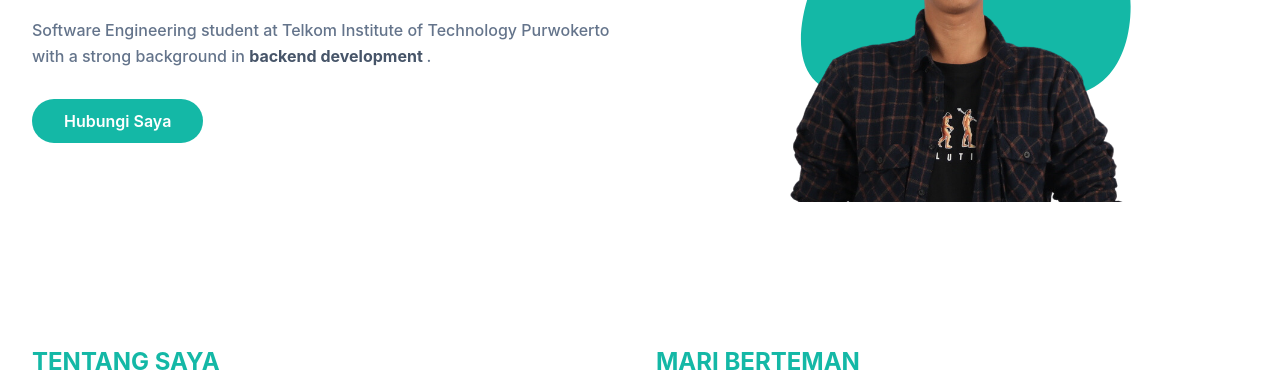
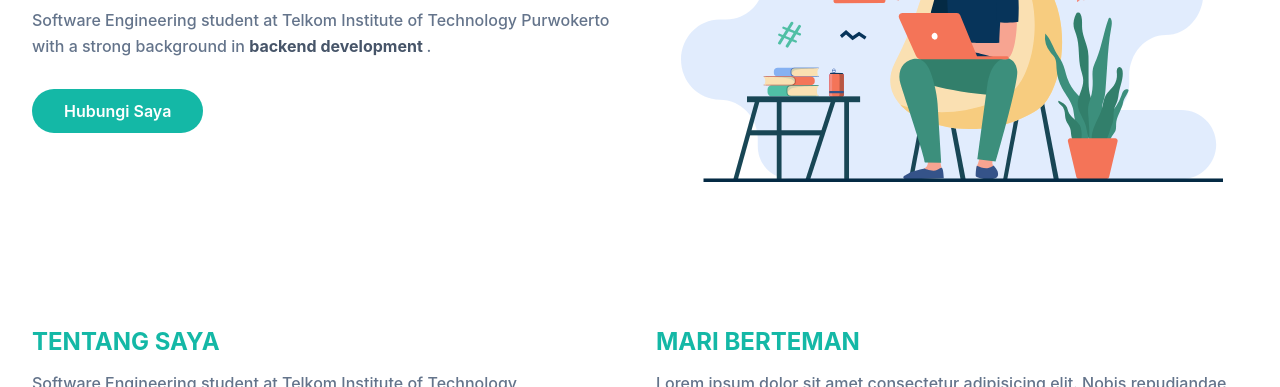
Before and after one commit to rendiputra/rendiputra.github.io, a website: page index.html in a window 1280 px wide. Shown: the part 328-715 px from the top of the page. Drawn offline with Linux system fonts and the light colour scheme.

Commit message:
add vector

```diff
--- a/index.html
+++ b/index.html
@@ -63,12 +63,7 @@
                 </div>
                 <div class="w-full self-end px-4 lg:w-1/2">
                     <div class="relative mt-10 lg:mt-9 lg:right-0">
-                        <img src="dist/img/Rendi-png-crop.png" alt="Rendi Putra Pradana" class="max-w-full w-7/12 mx-auto">
-                        <span class="absolute bottom-0 -z-10 left-1/2 -translate-x-1/2 md:scale-125">
-                            <svg width="250" height="250" class="lg:w-96 lg:h-96" viewBox="0 0 200 200" xmlns="http://www.w3.org/2000/svg">
-                                <path fill="#14B8A6" d="M65,-34.1C77.8,-15.2,77.5,14.7,64.5,27.9C51.4,41.2,25.7,37.9,0.7,37.5C-24.3,37.1,-48.7,39.6,-58.1,28.4C-67.6,17.1,-62.2,-7.8,-50.1,-26.4C-37.9,-44.9,-19,-56.9,3.5,-58.9C26.1,-61,52.1,-53.1,65,-34.1Z" transform="translate(100 100)" />
-                            </svg>
-                        </span>
+                        <img src="dist/img/8401 [Converted]2.svg" alt="Rendi Putra Pradana" class="max-w-full w-11/12 mx-auto">
                     </div>
                 </div>
             </div>
@@ -126,7 +121,7 @@
                 </div>
             </div>
 
-            <div class="w-full px-4 flex flex-wrap justify-center">
+            <div class="w-full px-1 flex flex-wrap justify-center">
                 <div class="rounded-xl overflow-hidden shadow-lg bg-white m-4 md:w-5/12">
                     <img class="w-full" src="dist/img/1.PNG" alt="Sunset in the mountains">
                     <div class="px-6 py-4">
@@ -177,6 +172,8 @@
     </section>
     <!-- Portofolio section end -->
 
+    <!-- Sertification section start  -->
+
     <script src="dist/js/script.js"></script>
 </body>
 </html>
```
Also changed, not shown: dist/img/8401 [Converted].svg (added), dist/img/8401 [Converted]2.svg (added), dist/img/Rendi-png-crop.png (deleted), dist/output.css.
